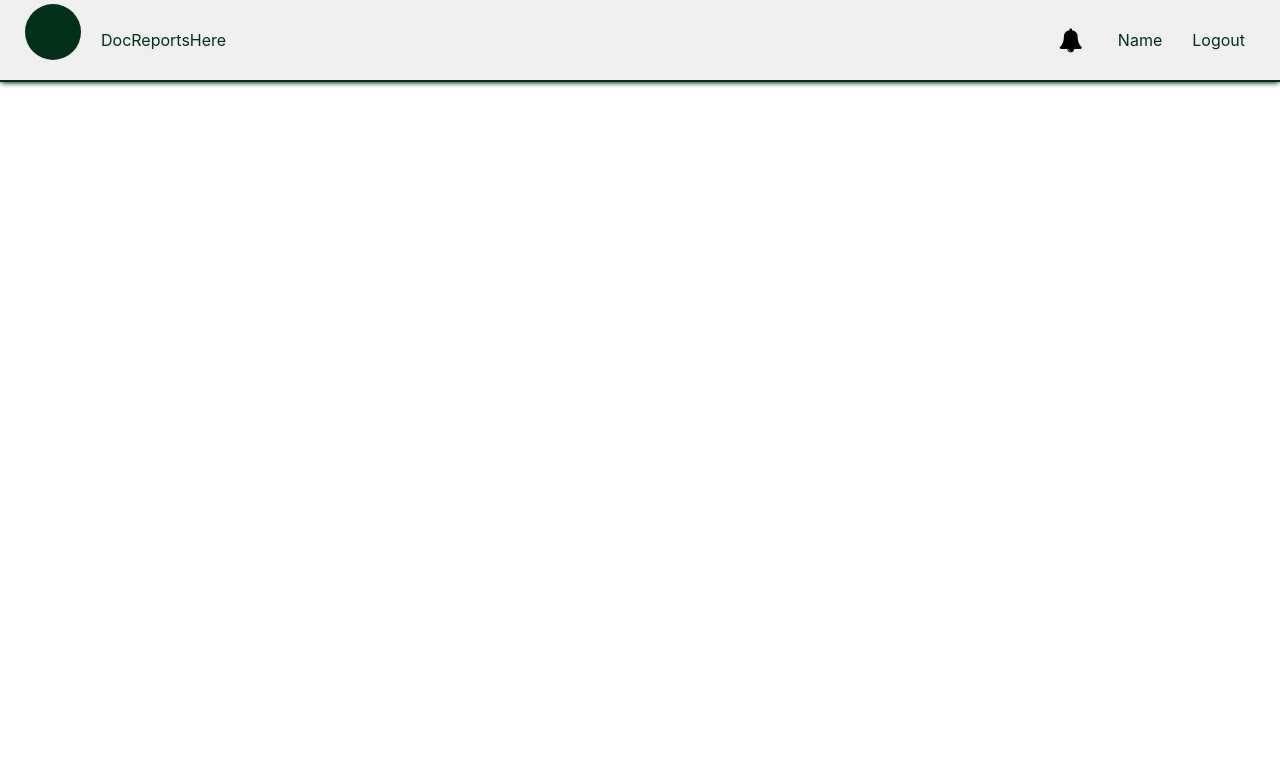
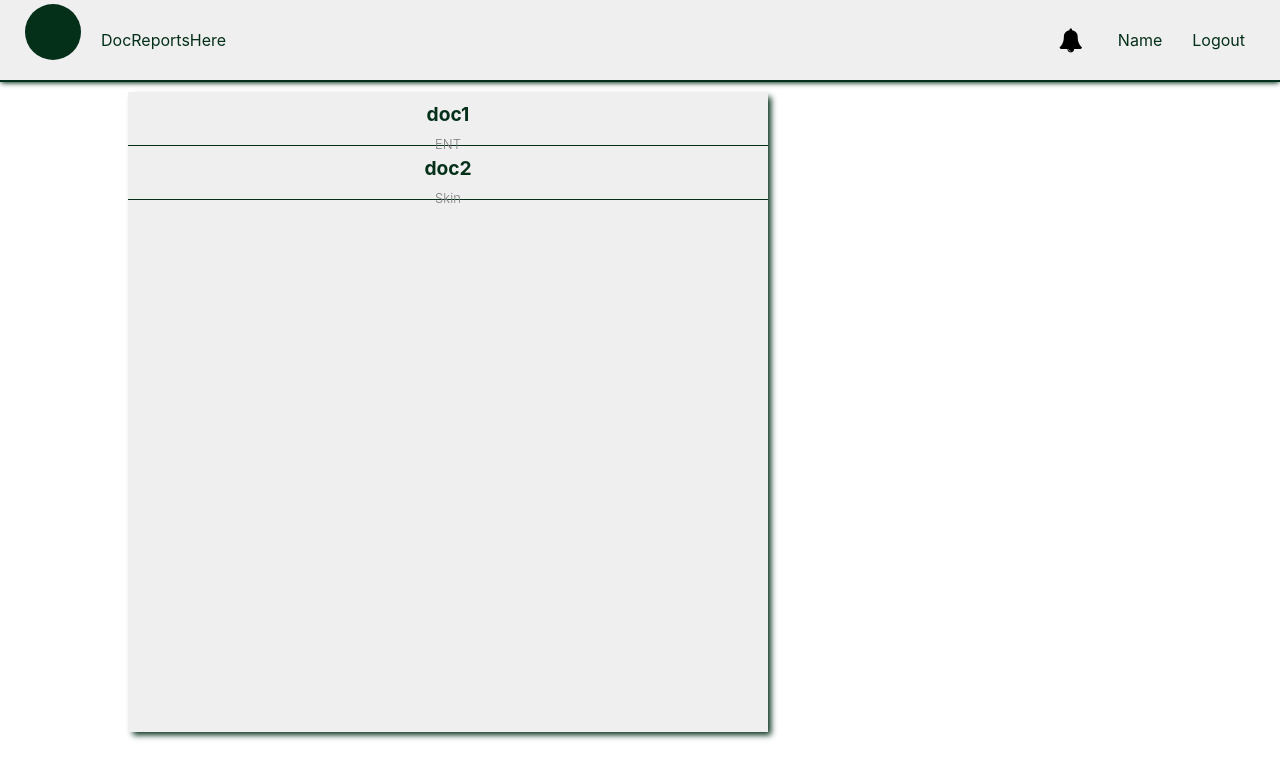
Before and after one commit to harry-dev98/docreportshere, a React (Create React App) app in the folder client-side/: page /doctors in a window 1280 px wide. Shown: the top 778 px of the page. Built offline with nearby package versions, Linux system fonts and the light colour scheme.

Commit message:
UI almost done

```diff
--- a/client-side/src/App.js
+++ b/client-side/src/App.js
@@ -20,7 +20,7 @@ function App() {
           <Route path="/" exact component={Dashboard} />
           <Route path="/login" exact component={Login} />
           <Route path="/patients" exact component={Patient} />
-          <Route path="/doctor" exact component={Doctor} />
+          <Route path="/doctors" exact component={Doctor} />
 
         </Switch>
       </Router>
--- a/client-side/src/components/doctor/Doctor.css
+++ b/client-side/src/components/doctor/Doctor.css
@@ -0,0 +1,37 @@
+.doctor-list {
+    display: flex;
+    flex-direction: column;
+    width: 50vw;
+    margin-left: 10vw;
+    margin-top: 10px;
+    text-align: center;
+    height: 80vh;
+    overflow: auto;
+    background-color: #EFEFEF;
+    box-shadow: 4px 4px 6px -1px #042F19;
+}
+.doctor-list-item {
+    margin-top: 5px;
+    display: flex;
+    flex-direction: column;
+    border-bottom: 1px solid #042F19;
+    height:6vh;
+}
+
+.triangle {
+    position: absolute;
+    left: 60vw;
+    width: 0;
+    height: 0;
+    border-top: 3vw solid transparent;
+    border-bottom: 3vw solid transparent;
+
+    border-right:3vw solid #EFEFEF;
+}
+.doctor-info {
+    height: 50vh;
+    width: 30vw;
+    background-color: #EFEFEF;
+    position: absolute;
+    left: 63vw;
+}
--- a/client-side/src/components/doctor/DoctorComponent.jsx
+++ b/client-side/src/components/doctor/DoctorComponent.jsx
@@ -1,21 +1,25 @@
 import React, { useState, } from 'react';
+import './Doctor.css';
 
 const DoctorList = ({ list }) => {
+    const [activeDoctor, setActiveDoctor] = useState();
+    window.onclick = ()=>{setActiveDoctor(undefined);};
     return (
         <div className="doctor-list">
-            {list.map((item) => {
-                <div className="doctor-list-item">
-                    <div className="doctor-name">{item.name}</div>
-                    <div className="doctor">{item.domain.join(", ")}</div>
+            {list.map((item, idx) => (
+                <div className="doctor-list-item" key={idx} onClick={(event)=>{event.stopPropagation(); setActiveDoctor(item.id)}}>
+                    <div className="doctor-name bold-text">{item.name}</div>
+                    <div className="doctor light-text">{item.domain.join(", ")}</div>
+                    {activeDoctor === item.id &&<>
                     <div className="triangle"></div>
                     <div className="doctor-info">
                         {item.isValid?
-                        <div className="assign-patient"></div>
-                        :<div className="validate-doctor"></div>
+                        <div className="assign-patient">Assign Patient</div>
+                        :<div className="validate-doctor">Accept Doctor</div>
                         }
-                    </div>
+                    </div></>}
                 </div>
-            })}
+            ))}
         </div>
     )
 }
```
Also changed, not shown: 1 other file (tests, documents, lock files or other folders).
